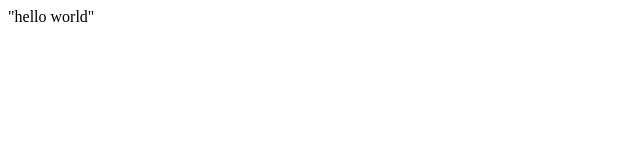
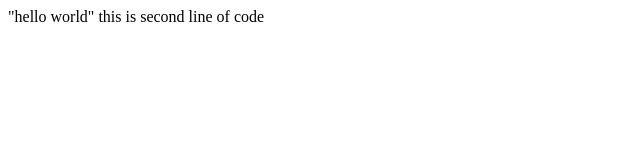
Before and after one commit to Shreshthbaghel/Demo, a plain HTML site: page index.html in a window 1280 px wide. Shown: the whole page, without its empty margins (0-640 px from the left). Drawn offline with Linux system fonts and the light colour scheme.

Commit message:
scond line

```diff
--- a/index.html
+++ b/index.html
@@ -1 +1,2 @@
 <pr>"hello world"</pr>
+<pr>this is second line of code</pr>
```
